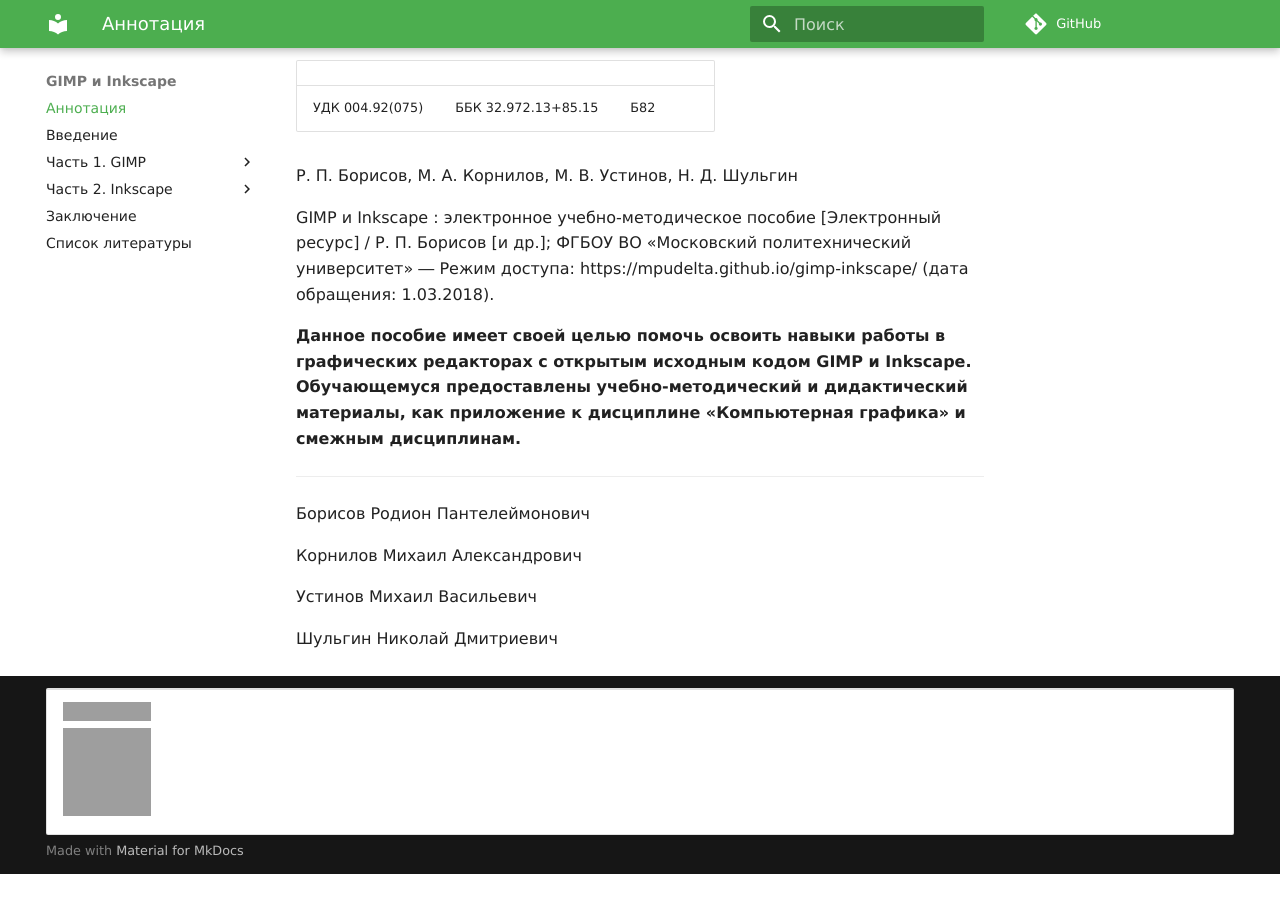
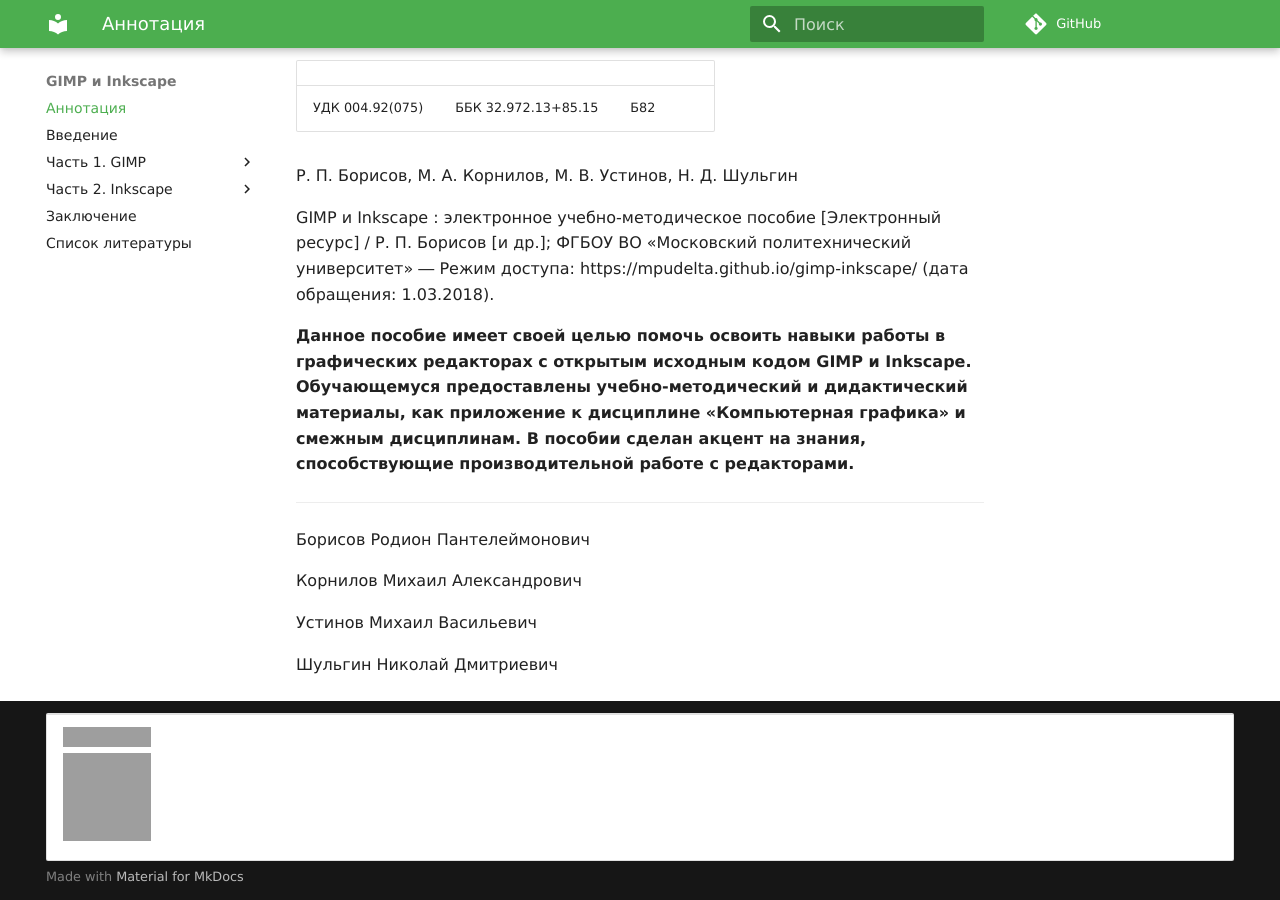
Before and after one commit to mpudelta/gimp-inkscape, an MkDocs documentation site: the page built from docs/index.md, in a window 1280 px wide and 900 px high, scrolled down 530 px, cut to the strip 0-900 px from the top of the window. Built offline with MkDocs 1.6.1 and Material for MkDocs 9.7.7, drawn with Linux system fonts in a browser that asks for light colours; some web fonts are replaced; comment, search, counter and statistics services are not loaded; old or Windows-style settings are respelled for this version of MkDocs; before the commit the page ends 1404 px from its top, so only the background shows below that; grey boxes are pictures that could not be loaded.

Commit message:
Особенность пособия

```diff
--- a/docs/index.md
+++ b/docs/index.md
@@ -10,7 +10,7 @@
 
 GIMP и Inkscape : электронное учебно-методическое пособие [Электронный ресурс] / Р. П. Борисов [и др.]; ФГБОУ ВО «Московский политехнический университет» ― Режим доступа: https://mpudelta.github.io/gimp-inkscape/ (дата обращения: 1.03.2018).
 
-__Данное пособие имеет своей целью помочь освоить навыки работы в графических редакторах с открытым исходным кодом GIMP и Inkscape. Обучающемуся предоставлены учебно-методический и дидактический материалы, как приложение к дисциплине «Компьютерная графика» и смежным дисциплинам.__
+__Данное пособие имеет своей целью помочь освоить навыки работы в графических редакторах с открытым исходным кодом GIMP и Inkscape. Обучающемуся предоставлены учебно-методический и дидактический материалы, как приложение к дисциплине «Компьютерная графика» и смежным дисциплинам. В пособии сделан акцент на знания, способствующие производительной работе с редакторами.__
 
 ---
 
```
